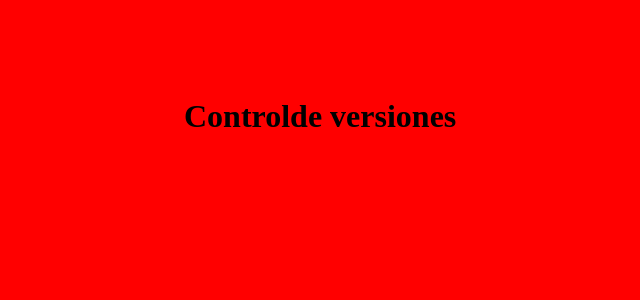
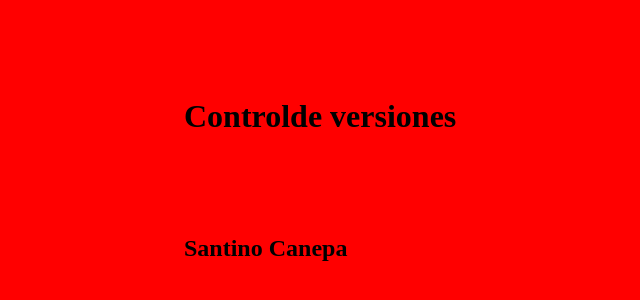
Before and after one commit to IsmaFrias/tp_so_i4_equipo115, a plain HTML site: page index.html in a window 1280 px wide. Shown: the part 102-402 px from the top of the page, without its empty margins (116-756 px from the left). Drawn offline with Linux system fonts and the light colour scheme.

Commit message:
Nombre Y Merge Beta

```diff
--- a/index.html
+++ b/index.html
@@ -8,5 +8,6 @@
      </head>
 <body>
   <h1>Controlde versiones</h1>
+  <h2>Santino Canepa</h2>
 </body>
 </html>
```
Also changed, not shown: favicon (2).ico (added).
